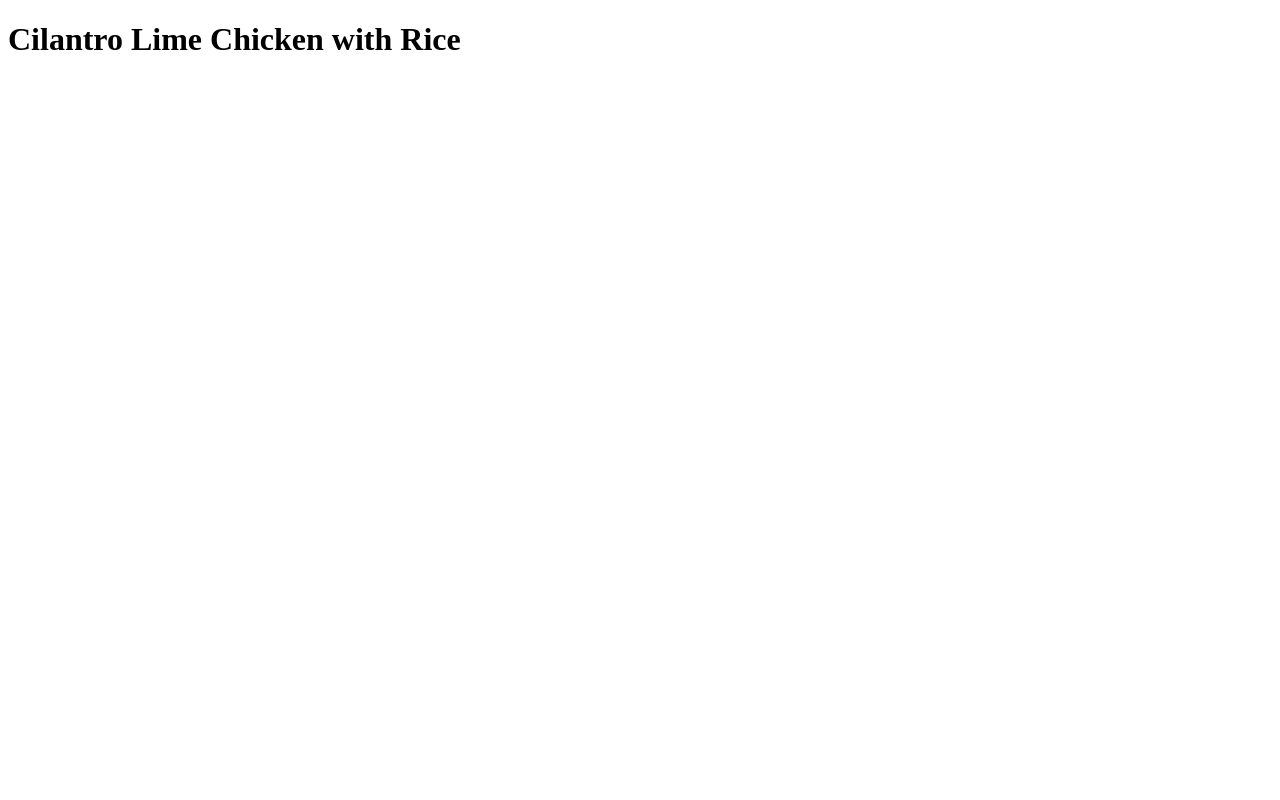
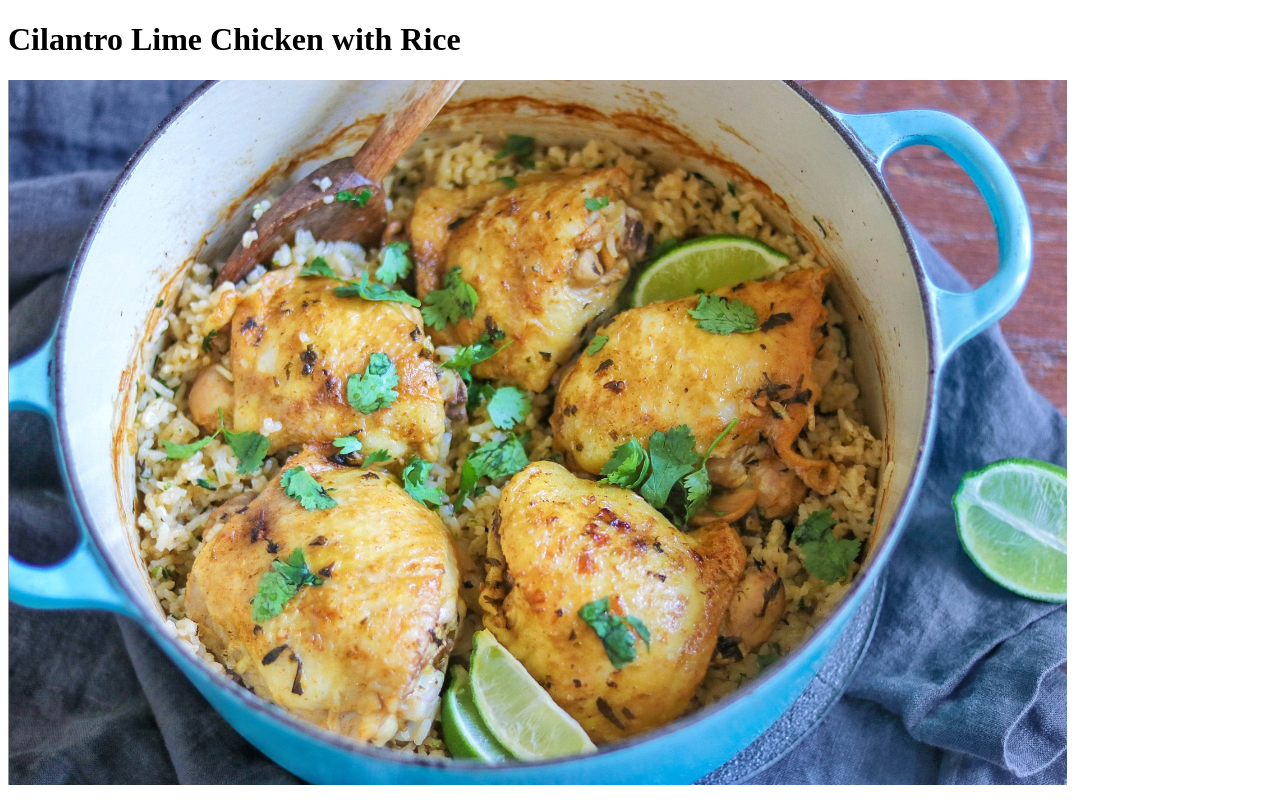
Before and after one commit to Kydabra/odin-recipes, a plain HTML site: page recipes/cilantro_chicken.html in a window 1280 px wide. Drawn offline with Linux system fonts and the light colour scheme.

Commit message:
Add img/cilantro_chicken.png and add recipes/cilantro_chicken.html

```diff
--- a/recipes/cilantro_chicken.html
+++ b/recipes/cilantro_chicken.html
@@ -7,5 +7,6 @@
 
     <body>
         <h1>Cilantro Lime Chicken with Rice</h1>
+        <img src="../img/cilantro_chicken.png">
     </body>
 </html>
```
Also changed, not shown: img/cilantro_chicken.png (added).
